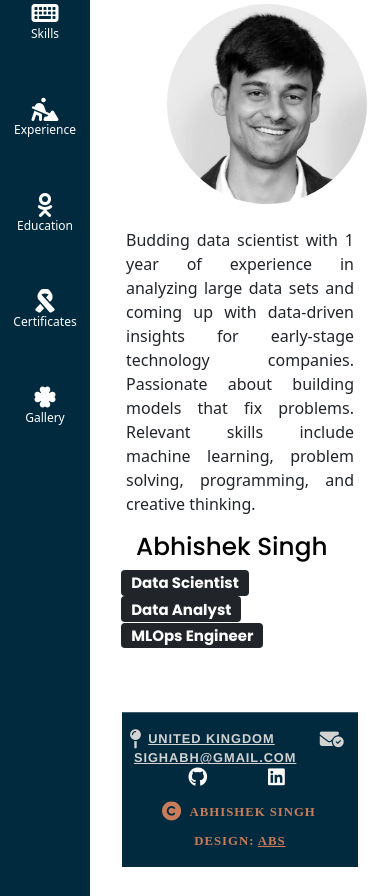
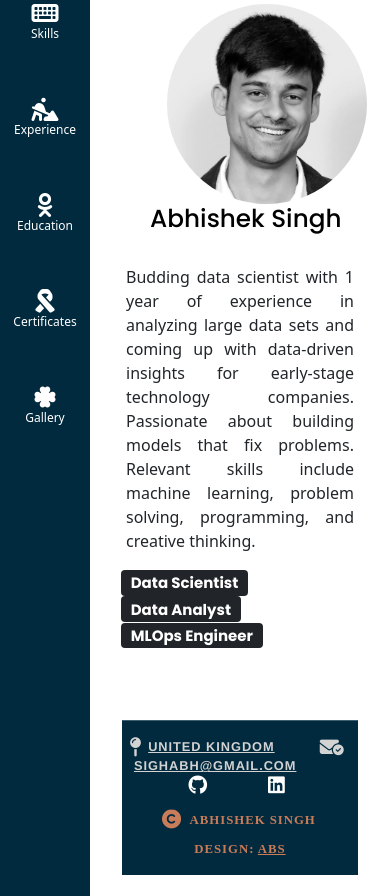
Before and after one commit to AbsTheAnalyst/web-portfolio, a Flask app: template templates/index.html in a window 390 px wide. Shown: the part 150-1046 px from the top of the page. Run offline with Flask 2, Linux system fonts and the light colour scheme; the template is opened without the code that fills it, so the values that code supplies are empty; some libraries are stand-ins or nearby versions.

Commit message:
Add files via upload
improved index page responsiveness

```diff
--- a/templates/index.html
+++ b/templates/index.html
@@ -5,30 +5,31 @@
                     				<!-- Intro -->
             <div class="container">
               <div class="row">
-                <div class="col-sm-4">
+
+                <div class="col-md-5 ">
                     <div class="circular--portrait" >
 							<img src="/static/images/mm2.png" alt="photo"/>
-						</div>
-
-
+                    </div>
+                    <div class="move col-md"><h2>Abhishek Singh </h2>
+                   </div>
 
                 </div>
 
-                <div class="col-sm-8" STYLE="font-size:16px;"><br>
+                <div class="col-md-7 " STYLE="font-size:16px;"><br>
                    <p class="text-justify"> Budding data scientist with 1 year of experience in analyzing large data sets and coming up with data-driven insights for early-stage technology companies.
                     Passionate about building models that fix problems. Relevant skills include machine learning, problem solving, programming, and creative thinking.
                     </p>
                 </div>
-               <div class="move"><h2>Abhishek Singh </h2>                    </div>
-
-              </div>
-                <div class="move1">
+                    <div class="move1 col-md">
                         <h5 class="text-break"><span class="badge bg-dark" style="color:#ffff;">Data Scientist</span>
                         <span class="badge bg-dark" style="color:#ffff;">Data Analyst</span>
                         <span class="badge bg-dark" style="color:#ffff;">MLOps Engineer</span>
                         </h5>
 
                 </div>
+
+              </div>
+
 
             </div>
 
```
Also changed, not shown: templates/certificates.html (line endings or trailing spaces), templates/education.html (line endings or trailing spaces), templates/experience.html (line endings or trailing spaces), templates/gallery.html (line endings or trailing spaces), templates/layout.html (line endings or trailing spaces), templates/skills.html (line endings or trailing spaces).
